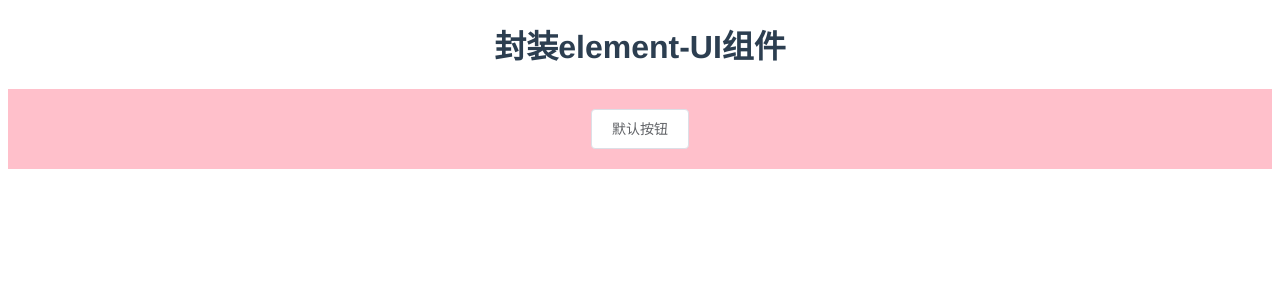
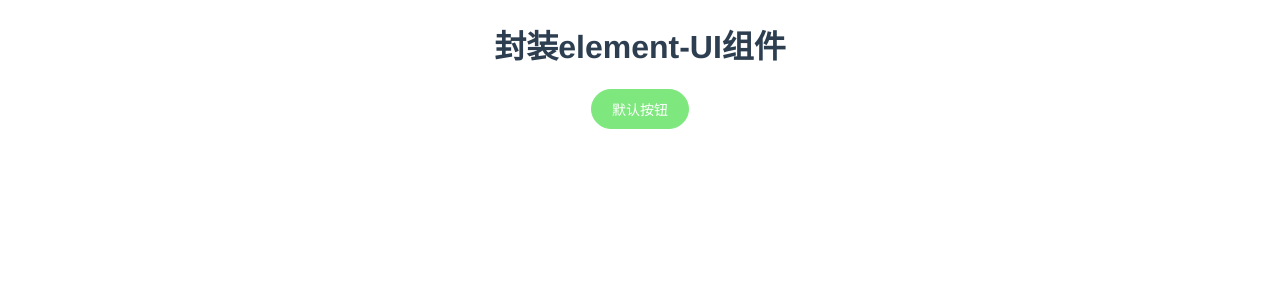
Before and after one commit to milkMiao/zlmProject-vue2, a Vue app in the folder component-package/: page / in a window 1280 px wide. Shown: the top 300 px of the page. Built offline with nearby package versions, Linux system fonts and the light colour scheme.

Commit message:
button组件封装-定义边框、圆角、禁用效果

```diff
--- a/component-package/src/components/button/index.vue
+++ b/component-package/src/components/button/index.vue
@@ -1,15 +1,13 @@
 <template>
-  <el-button class="a-button">默认按钮</el-button>
+  <button disabled class="a-button a-button-success is-round">默认按钮</button>
 </template>
 
 <script>
-export default {
-
-}
+export default {};
 </script>
 
 <style lang="scss" scoped>
-    .a-button{
+.a-button {
   padding: 0 20px;
   border-width: 1px;
   border-style: solid;
@@ -20,24 +18,49 @@
   color: #606266;
   height: 40px;
 }
-    .a-button-primary{
+.a-button[disabled]{
+    opacity: 0.5;
+    cursor: not-allowed;
+}
+.a-button-primary {
   background-color: #409eff;
   border-color: #409eff;
-        color: #FFF;
+  color: #fff;
+  &.is-border {
+    background-color: transparent;
+    color: #409eff;
   }
-    .a-button-success{
+}
+.a-button-success {
   background-color: #00d100;
   border-color: #00d100;
-        color: #FFF;
+  color: #fff;
+  &.is-border {
+    background-color: transparent;
+    color: #00d100;
   }
-    .a-button-warning{
+}
+.a-button-warning {
   background-color: #e6a23c;
   border-color: #e6a23c;
-        color: #FFF;
+  color: #fff;
+  &.is-border {
+    background-color: transparent;
+    color: #e6a23c;
   }
-    .a-button-danger{
+}
+.a-button-danger {
   background-color: #f56c6c;
   border-color: #f56c6c;
-        color: #FFF;
+  color: #fff;
+  &.is-border {
+    background-color: transparent;
+    color: #f56c6c;
+  }
+}
+
+/**圆角*/
+.is-round{
+    border-radius: 100px;
 }
 </style>
--- a/component-package/src/views/HomeView.vue
+++ b/component-package/src/views/HomeView.vue
@@ -21,10 +21,3 @@
   }
 }
 </script>
-
-<style scoped>
-.home{
-  background: pink;
-  padding: 20px;
-}
-</style>
```
Lines whose indentation alone changed are shown as unchanged.
